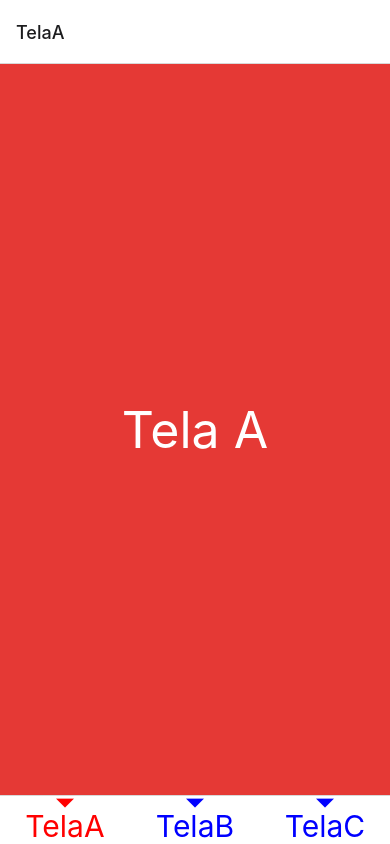
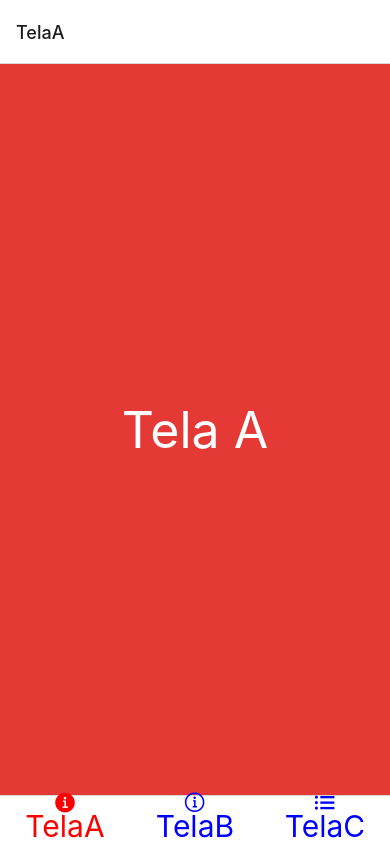
Before and after one commit to joaoferigato/navegacao, a React Native app: screen /TelaA in a window 390 px wide. Built offline with nearby package versions, Linux system fonts and the light colour scheme.

Commit message:
adding icons

```diff
--- a/src/navegacao/Tab.js
+++ b/src/navegacao/Tab.js
@@ -1,5 +1,7 @@
 import React from 'react'
 import { createBottomTabNavigator } from '@react-navigation/bottom-tabs'
+import Ionicons from 'react-native-vector-icons/Ionicons'
+
 import TelaA from '../views/TelaA'
 import TelaB from '../views/TelaB'
 import TelaC from '../views/TelaC'
@@ -7,11 +9,35 @@ import TelaC from '../views/TelaC'
 const Tab = createBottomTabNavigator()
 
 export default props => (
-    <Tab.Navigator tabBarOptions={{
-        activeTintColor: 'red',
-        inactiveTintColor: 'blue',
-        labelStyle: { fontSize: 30 }
-    }} initialRouteName="TelaB">
+    <Tab.Navigator
+        screenOptions={({ route }) => ({
+            tabBarIcon: ({ focused, color, size }) => {
+                let iconName
+
+                switch (route.name) {
+                    case 'TelaA':
+                        iconName = focused
+                            ? 'ios-information-circle'
+                            : 'ios-information-circle-outline'
+                        break;
+                    case 'TelaB':
+                        iconName = focused
+                            ? 'ios-information-circle'
+                            : 'ios-information-circle-outline'
+                        break;
+                    case 'TelaC':
+                        iconName = focused ? 'add-circle' : 'ios-list'
+                        break;
+                }
+                return <Ionicons name={iconName} size={size} color={color} />
+            },
+        })}
+        tabBarOptions={{
+            activeTintColor: 'red',
+            inactiveTintColor: 'blue',
+            labelStyle: { fontSize: 30 }
+        }}
+        initialRouteName="TelaB">
         <Tab.Screen name="TelaA" component={TelaA} />
         <Tab.Screen name="TelaB" component={TelaB} />
         <Tab.Screen name="TelaC" component={TelaC} />
```
